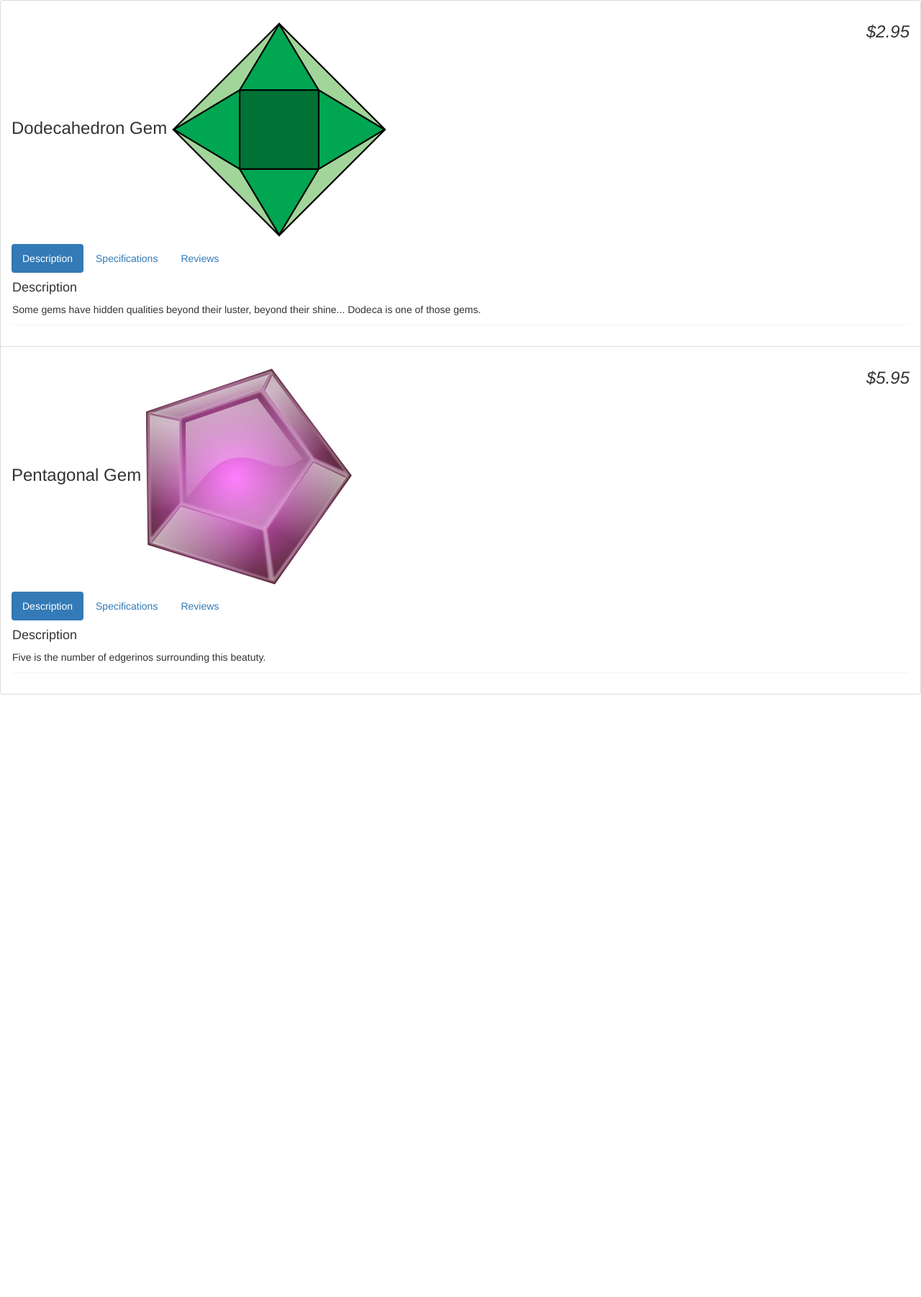
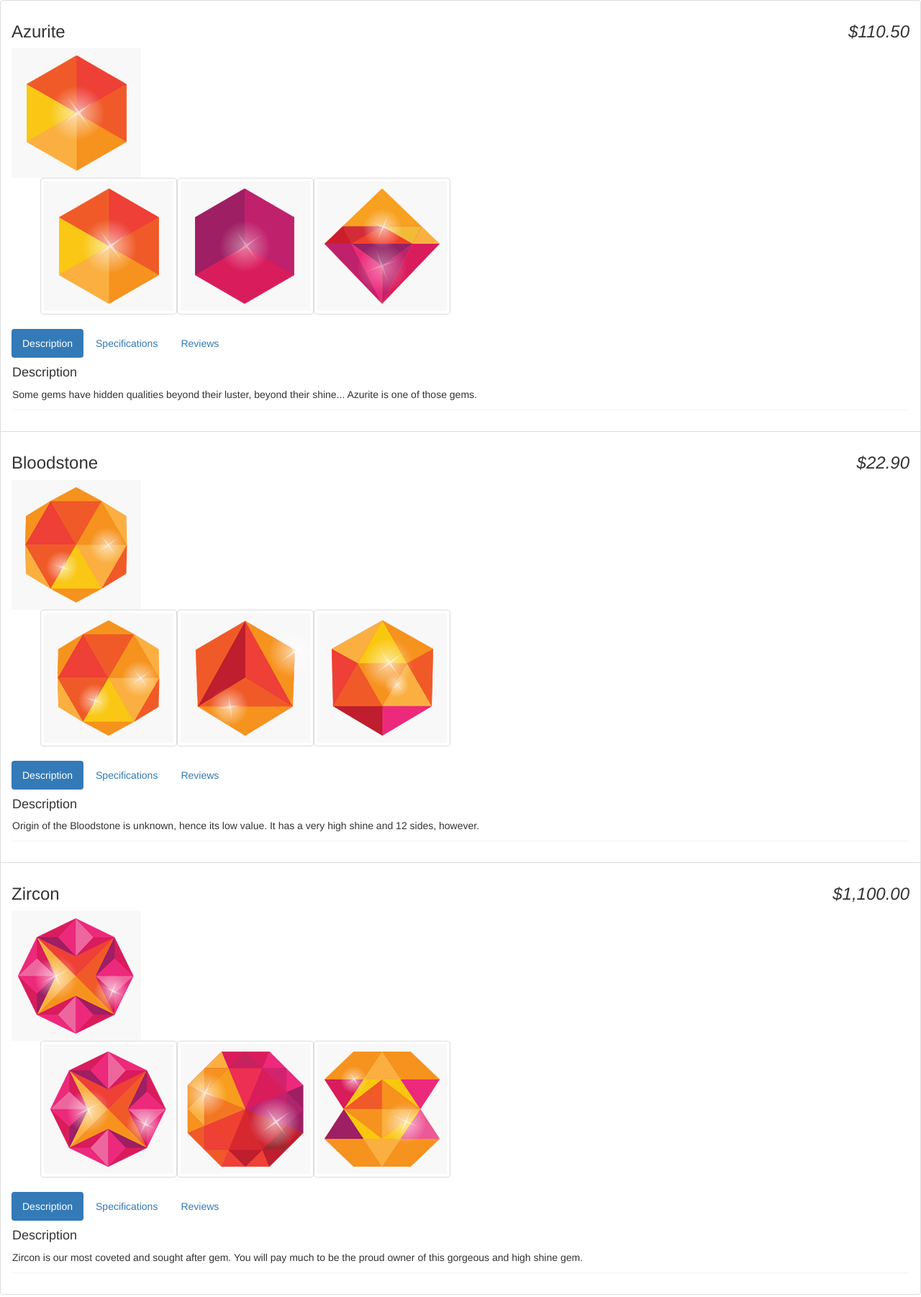
Before and after one commit to Stjerndal/HTML5-Mobile-Learning, a plain HTML site: page Flatlanders/index.html in a window 1280 px wide. Shown: the whole page at 72% size. Before the commit the page ends 985 px from the top, so only its background shows below. Drawn offline with Linux system fonts and the light colour scheme; files whose address does not match are found by name.

Commit message:
Adding reviews.

```diff
--- a/Flatlanders/app.js
+++ b/Flatlanders/app.js
@@ -3,6 +3,13 @@
 
 	app.controller('StoreController', function() {
 		this.products = gems;
+	});
+
+	app.controller('GalleryController', function(){
+    	this.current = 0;
+   		this.setCurrent = function(newGallery){
+	    	this.current = newGallery || 0;
+	    };
 	});
 
 	app.controller("PanelController", function() {
@@ -17,30 +24,83 @@
 		};
 	});
 
-	var gems = [
-		{
-			name: 'Dodecahedron Gem',
-			price: 2.95,
-			description: 'Some gems have hidden qualities beyond their luster, beyond their shine... Dodeca is one of those gems.',
-			images: [
-				{
-					full: 'img/1.png',
-					thumb: 'img/thumb.png'
-				}
-			]
-		},
-		{
-			name: 'Pentagonal Gem',
-			price: 5.95,
-			description: 'Five is the number of edgerinos surrounding this beatuty.',
-			images: [
-				{
-					full: 'img/2.png',
-					thumb: '/thumb.png'
-				},
-			],
-		},
-
-	];
+	var gems = [{
+      name: 'Azurite',
+      description: "Some gems have hidden qualities beyond their luster, beyond their shine... Azurite is one of those gems.",
+      shine: 8,
+      price: 110.50,
+      rarity: 7,
+      color: '#CCC',
+      faces: 14,
+      images: [
+        "images/gem-02.gif",
+        "images/gem-05.gif",
+        "images/gem-09.gif"
+      ],
+      reviews: [{
+        stars: 5,
+        body: "I love this gem!",
+        author: "joe@example.org",
+        createdOn: 1397490980837
+      }, {
+        stars: 1,
+        body: "This gem sucks.",
+        author: "tim@example.org",
+        createdOn: 1397490980837
+      }]
+    }, {
+      name: 'Bloodstone',
+      description: "Origin of the Bloodstone is unknown, hence its low value. It has a very high shine and 12 sides, however.",
+      shine: 9,
+      price: 22.90,
+      rarity: 6,
+      color: '#EEE',
+      faces: 12,
+      images: [
+        "images/gem-01.gif",
+        "images/gem-03.gif",
+        "images/gem-04.gif",
+      ],
+      reviews: [{
+        stars: 3,
+        body: "I think this gem was just OK, could honestly use more shine, IMO.",
+        author: "JimmyDean@example.org",
+        createdOn: 1397490980837
+      }, {
+        stars: 4,
+        body: "Any gem with 12 faces is for me!",
+        author: "gemsRock@example.org",
+        createdOn: 1397490980837
+      }]
+    }, {
+      name: 'Zircon',
+      description: "Zircon is our most coveted and sought after gem. You will pay much to be the proud owner of this gorgeous and high shine gem.",
+      shine: 70,
+      price: 1100,
+      rarity: 2,
+      color: '#000',
+      faces: 6,
+      images: [
+        "images/gem-06.gif",
+        "images/gem-07.gif",
+        "images/gem-08.gif"
+      ],
+      reviews: [{
+        stars: 1,
+        body: "This gem is WAY too expensive for its rarity value.",
+        author: "turtleguyy@example.org",
+        createdOn: 1397490980837
+      }, {
+        stars: 1,
+        body: "BBW: High Shine != High Quality.",
+        author: "LouisW407@example.org",
+        createdOn: 1397490980837
+      }, {
+        stars: 1,
+        body: "Don't waste your rubles!",
+        author: "nat@example.org",
+        createdOn: 1397490980837
+      }]
+    }];
 
 })();
--- a/Flatlanders/index.html
+++ b/Flatlanders/index.html
@@ -10,8 +10,17 @@
 				<h3>
 					{{product.name}}
 					<em class="pull-right">{{product.price | currency}}</em>
-					<img ng-src="{{product.images[0].full}}"/>
 				</h3>
+				<div ng-controller="GalleryController as gallery"  ng-show="product.images.length">
+		          <div class="img-wrap">
+		            <img ng-src="{{product.images[gallery.current]}}" />
+		          </div>
+		          <ul class="img-thumbnails clearfix">
+		            <li class="small-image pull-left thumbnail" ng-repeat="image in product.images">
+		              <img ng-src="{{image}}" />
+		            </li>
+		          </ul>
+		        </div>
 				<section ng-controller="PanelController as panel">
 					<ul class="nav nav-pills">
 						<li ng-class="{ active: panel.isSelected(1) }">
@@ -31,7 +40,29 @@
 				</div>
 				<div class="panel" ng-show="panel.isSelected(3)">
 					<h4>Reviews</h4>
-					<blockquote>None yet</blockquote>
+					<blockquote ng-repeat="review in product.reviews">
+						<b>Stars: {{review.stars}}</b>
+						{{review.body}}
+						<cite>by: {{review.author}}</cite>
+					</blockquote>
+					<form name="reviewForm">
+						<blockquote>
+							<b>Stars: {{review.stars}}</b>
+							{{review.body}}
+							<cite>by: {{review.author}}</cite>
+						</blockquote>
+						<select ng-model="review.stars">
+							<option value="1">1 stars</option>
+							<option value="2">2 stars</option>
+							<option value="3">3 stars</option>
+							<option value="4">4 stars</option>
+							<option value="5">5 stars</option>
+						</select>
+						<textarea ng-model="review.body"></textarea>
+						<label>by:</label>
+						<input ng-model="review.author" type="email" />
+						<input type="submit" value="Submit" />
+					</form>
 				</div>
 				</section>
 
```
Also changed, not shown: Flatlanders/images/gem-01.gif (added), Flatlanders/images/gem-02.gif (added), Flatlanders/images/gem-03.gif (added), Flatlanders/images/gem-04.gif (added), Flatlanders/images/gem-05.gif (added), Flatlanders/images/gem-06.gif (added), Flatlanders/images/gem-07.gif (added), Flatlanders/images/gem-08.gif (added), Flatlanders/images/gem-09.gif (added), Flatlanders/img/1.png (deleted), Flatlanders/img/2.png (deleted), Flatlanders/img/3.png (deleted), Flatlanders/img/4.png (deleted), Flatlanders/img/5.png (deleted), 1 more files.
